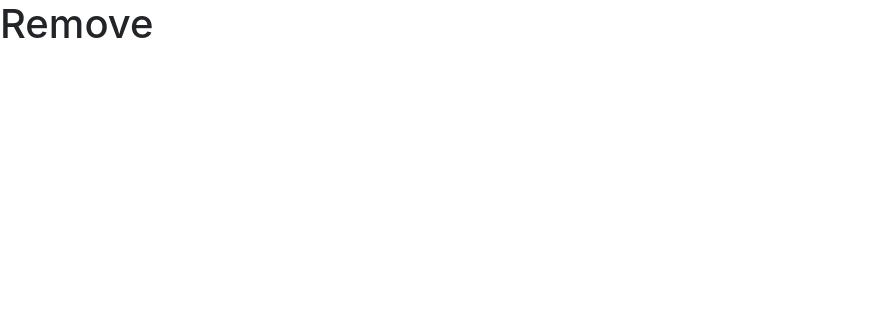
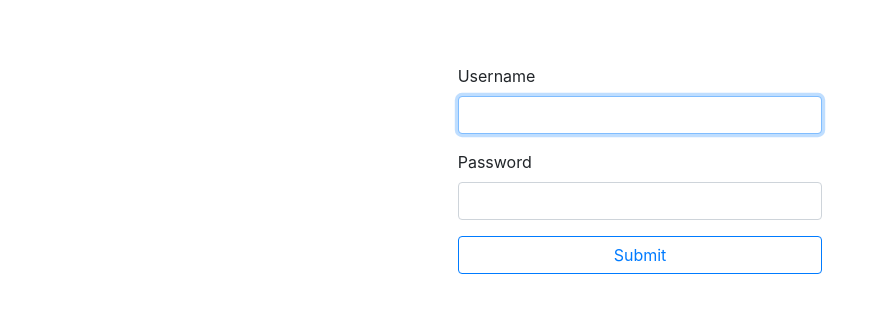
Before and after one commit to sunsetninja/frontend-project-lvl4, a React app: page /login in a window 1280 px wide. Shown: the top 312 px of the page, without its empty margins (0-886 px from the left). Built offline with nearby package versions, Linux system fonts and the light colour scheme; the HTML template or start-up script is replaced by a standard one.

Commit message:
login page auth form component added

```diff
--- a/package.json
+++ b/package.json
@@ -31,6 +31,7 @@
     "fastify-sensible": "^3.1.1",
     "fastify-socket.io": "^1.0.2",
     "fastify-static": "^4.0.1",
+    "formik": "^2.2.6",
     "http-errors": "^1.8.0",
     "i18next": "^20.2.1",
     "jquery": "^3.6.0",
@@ -40,10 +41,12 @@
     "popper.js": "^1.16.1",
     "pug": "^3.0.2",
     "react": "^17.0.2",
+    "react-bootstrap": "^1.5.2",
     "react-dom": "^17.0.2",
     "react-i18next": "^11.8.13",
     "react-router-dom": "^5.2.0",
-    "regenerator-runtime": "^0.13.7"
+    "regenerator-runtime": "^0.13.7",
+    "yup": "^0.32.9"
   },
   "devDependencies": {
     "@babel/cli": "^7.13.14",
--- a/src/App.js
+++ b/src/App.js
@@ -1,8 +1,28 @@
 import React from "react";
 import { useTranslation } from "react-i18next";
+import { BrowserRouter as Router, Switch, Route } from "react-router-dom";
+import Home from "./screens/Home.js";
+import Login from "./screens/Login.js";
+import NotFound from "./screens/NotFound.js";
 
 export default () => {
   const { t } = useTranslation();
 
-  return <h1>{t("channels.remove")}</h1>;
+  return (
+    <Router>
+      <div>
+        <Switch>
+          <Route path="/login" exact>
+            <Login />
+          </Route>
+          <Route path="/" exact>
+            <Home />
+          </Route>
+          <Route path="*">
+            <NotFound />
+          </Route>
+        </Switch>
+      </div>
+    </Router>
+  );
 };
--- /dev/null
+++ b/src/screens/Home.js
@@ -0,0 +1,5 @@
+import React from "react";
+
+export default () => {
+  return "home";
+};
--- /dev/null
+++ b/src/screens/Login.js
@@ -0,0 +1,76 @@
+import React, { useEffect, useRef } from "react";
+import { Formik } from "formik";
+import * as yup from "yup";
+import { Button, Form } from "react-bootstrap";
+import { useTranslation } from "react-i18next";
+
+export default () => {
+  const { t } = useTranslation();
+  const usernameInputRef = useRef();
+
+  useEffect(() => {
+    usernameInputRef.current.focus();
+  }, []);
+
+  return (
+    <Formik
+      initialValues={{ username: "", password: "" }}
+      validationSchema={yup.object().shape({
+        username: yup.string().required(),
+        password: yup.string().required(),
+      })}
+      onSubmit={console.log}
+    >
+      {(props) => {
+        return (
+          <div className="container-fluid">
+            <div className="row justify-content-center pt-5">
+              <div className="col-sm-4">
+                <Form onSubmit={props.handleSubmit} className="p-3">
+                  <Form.Group>
+                    <Form.Label htmlFor="username">
+                      {t("login.username")}
+                    </Form.Label>
+                    <Form.Control
+                      onChange={props.handleChange}
+                      value={props.values.username}
+                      name="username"
+                      id="username"
+                      autoComplete="username"
+                      required
+                      ref={usernameInputRef}
+                    />
+                  </Form.Group>
+                  <Form.Group>
+                    <Form.Label htmlFor="password">
+                      {t("login.password")}
+                    </Form.Label>
+                    <Form.Control
+                      type="password"
+                      onChange={props.handleChange}
+                      value={props.values.password}
+                      name="password"
+                      id="password"
+                      autoComplete="current-password"
+                      required
+                    />
+                    <Form.Control.Feedback type="invalid">
+                      {t("login.authFailed")}
+                    </Form.Control.Feedback>
+                  </Form.Group>
+                  <Button
+                    type="submit"
+                    variant="outline-primary"
+                    className="w-100 mb-3"
+                  >
+                    {t("login.submit")}
+                  </Button>
+                </Form>
+              </div>
+            </div>
+          </div>
+        );
+      }}
+    </Formik>
+  );
+};
--- /dev/null
+++ b/src/screens/NotFound.js
@@ -0,0 +1,5 @@
+import React from "react";
+
+export default () => {
+  return "not found";
+};
```
Also changed, not shown: src/components/LoginForm.js (added, +14 -0 lines), 1 other file (tests, documents, lock files or other folders).
